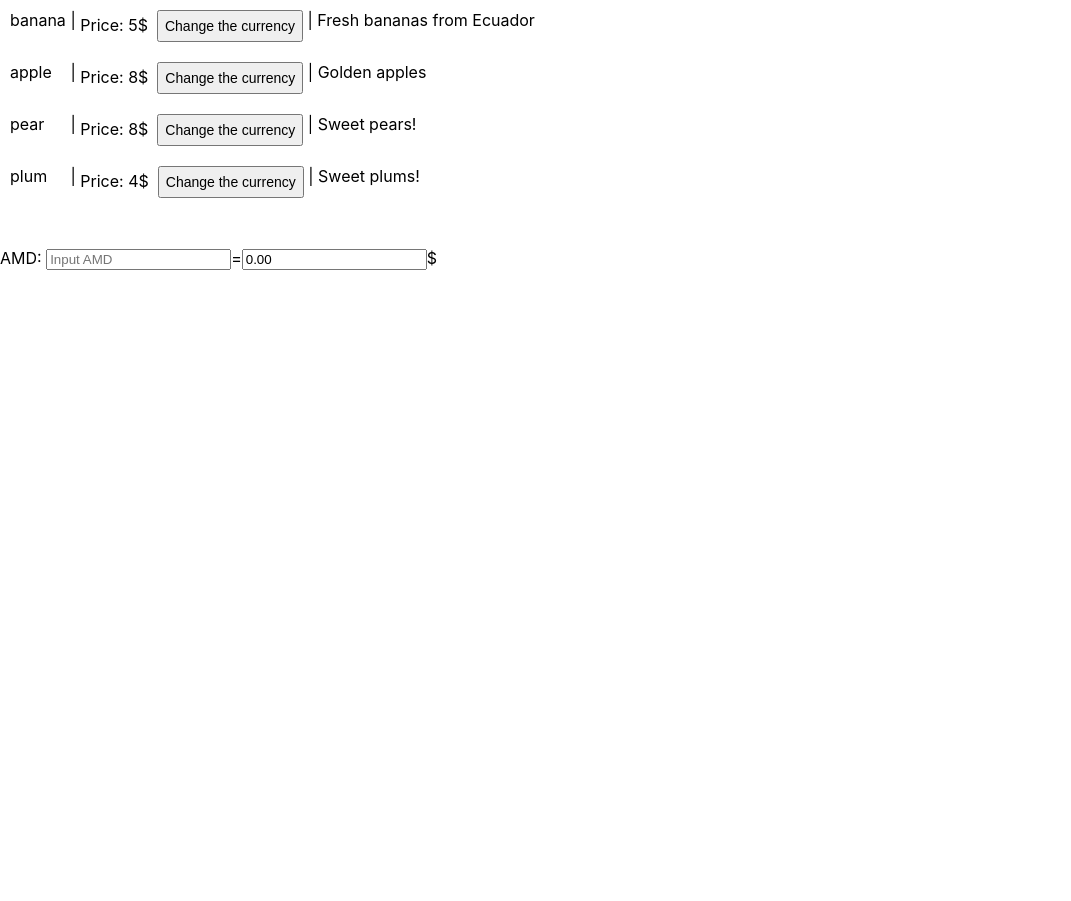
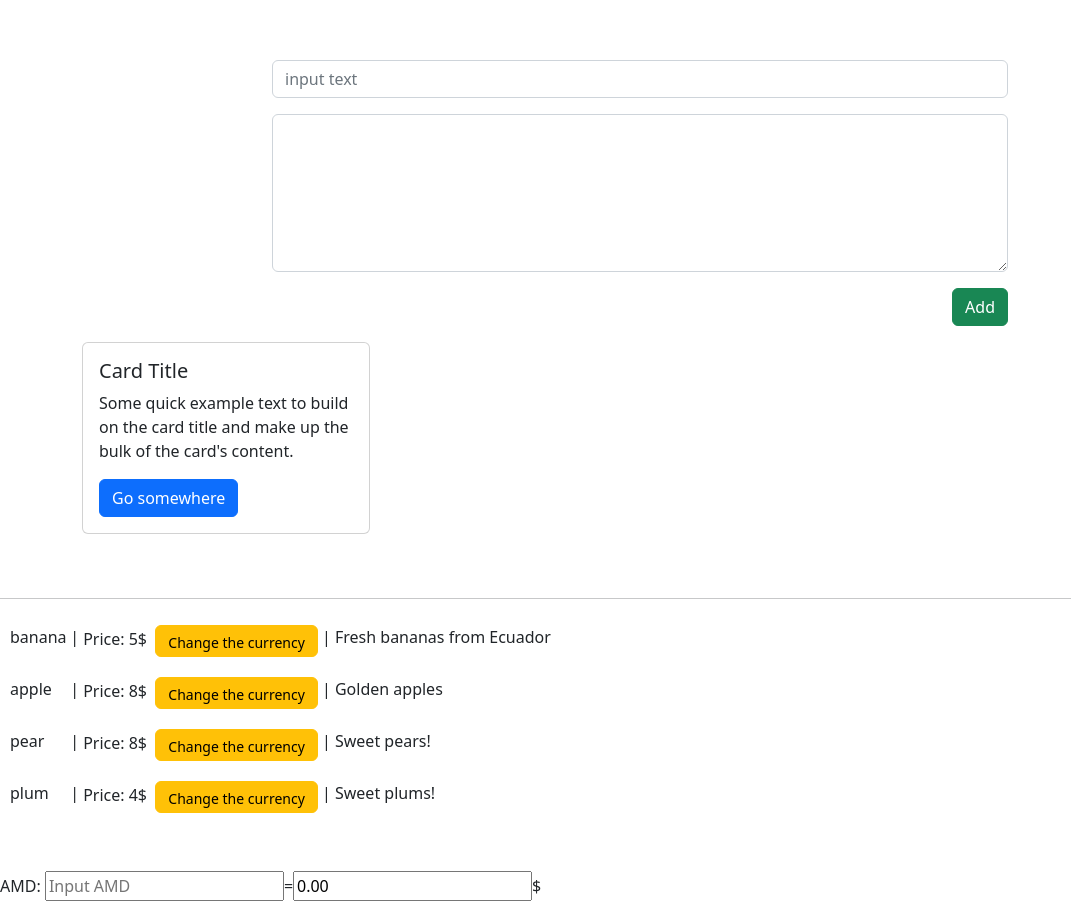
Before and after one commit to LusineGalstyan/react, a React (Create React App) app: page / in a window 1280 px wide. Shown: the whole page, without its empty margins (0-1071 px from the left). Before the commit the page ends 800 px from the top, so only its background shows below. Built offline with nearby package versions, Linux system fonts and the light colour scheme.

Commit message:
homework-63

```diff
--- a/package.json
+++ b/package.json
@@ -6,7 +6,9 @@
     "@testing-library/jest-dom": "^5.16.5",
     "@testing-library/react": "^13.4.0",
     "@testing-library/user-event": "^13.5.0",
+    "bootstrap": "^5.2.3",
     "react": "^18.2.0",
+    "react-bootstrap": "^2.7.2",
     "react-dom": "^18.2.0",
     "react-scripts": "5.0.1",
     "web-vitals": "^2.1.4"
--- a/src/App.jsx
+++ b/src/App.jsx
@@ -1,7 +1,13 @@
 import { Component } from 'react';
+import 'bootstrap/dist/css/bootstrap.min.css';
+
 import './App.css';
 import './New.css';
 import Product from './Product/Product';
+import Todolist from './Todolist/Todolist';
+
+
+
 
 
 class App extends Component {
@@ -39,6 +45,7 @@ this.setState({
 
 
 render(){
+
   const productComponents = this.state.products.map((product)=>{
     return (
       <Product
@@ -54,6 +61,16 @@ render(){
 
     return (
       <div className="App">
+
+        <Todolist/>
+        <br/>
+        <br/>
+        <hr/>
+
+
+
+
+
       {productComponents}<br/><br/>
 
      AMD: <input
--- a/src/New.css
+++ b/src/New.css
@@ -13,3 +13,6 @@
 .product-row span:first-child{
     width: 56px;
 }
+.blTodolist{
+    margin-top: 60px;
+}
--- a/src/Product/Price.jsx
+++ b/src/Product/Price.jsx
@@ -1,4 +1,5 @@
 import { Component } from 'react';
+import Button from 'react-bootstrap/Button';
 class Price extends Component{
 
     constructor(props){
@@ -32,7 +33,7 @@ class Price extends Component{
 
             <span>
             Price: {this.state.price} &nbsp;
-            <button onClick={this.changeCurrency}>Change the currency</button>
+            <Button onClick={this.changeCurrency} variant="warning">Change the currency</Button>
             </span>
 
 
--- /dev/null
+++ b/src/Todolist/Todolist.jsx
@@ -0,0 +1,61 @@
+import { Component } from 'react';
+import {Form, Container, Button, Row, Col, Card } from 'react-bootstrap';
+
+
+class Todolist extends Component{
+
+
+    render(){
+
+
+        return (
+            <div className='blTodolist'>
+                <Container>
+                    <Row className="justify-content-center">
+                        <Col sm={8} xs={12}>
+                            <Form>
+                                <Form.Group className="mb-3" controlId="formBasicEmail">
+
+                                    <Form.Control type="text" placeholder="input text" className="mb-3"/>
+
+                                    <Form.Control as="textarea" rows={6} className="mb-3"/>
+
+                                    <div className='d-grid d-md-flex justify-content-md-end'>
+                                        <Button variant="success" type="submit">
+                                            Add
+                                        </Button>
+                                    </div>
+
+
+
+                                </Form.Group>
+                            </Form>
+                        </Col>
+                    </Row>
+
+                    <Row>
+                        <Col md={4} sm={6}>
+                        <Card style={{ width: '18rem' }}>
+                        <Card.Body>
+                            <Card.Title>Card Title</Card.Title>
+                            <Card.Text>
+                            Some quick example text to build on the card title and make up the
+                            bulk of the card's content.
+                            </Card.Text>
+                            <Button variant="primary">Go somewhere</Button>
+                        </Card.Body>
+                        </Card>
+                        </Col>
+                    </Row>
+
+
+                </Container>
+
+
+            </div>
+
+            );
+    }
+  }
+
+  export default Todolist;
```
Also changed, not shown: 1 other file (tests, documents, lock files or other folders).
